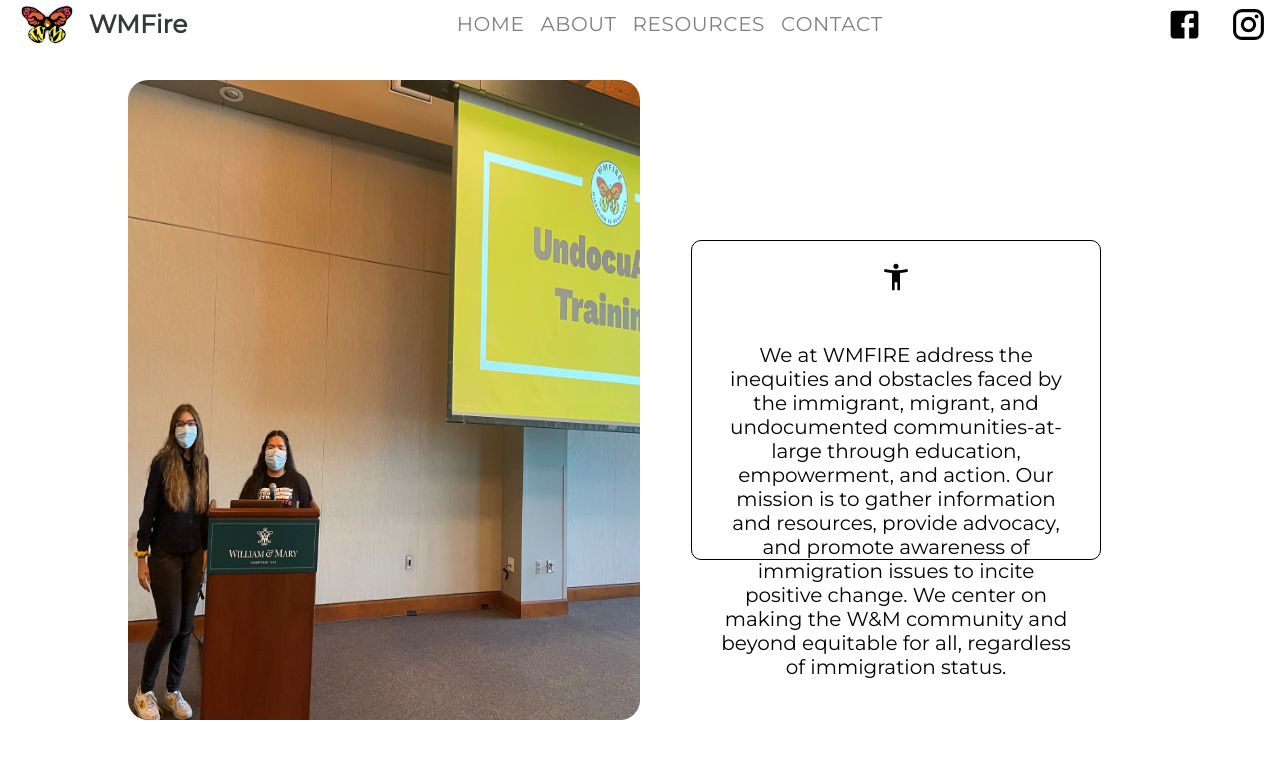
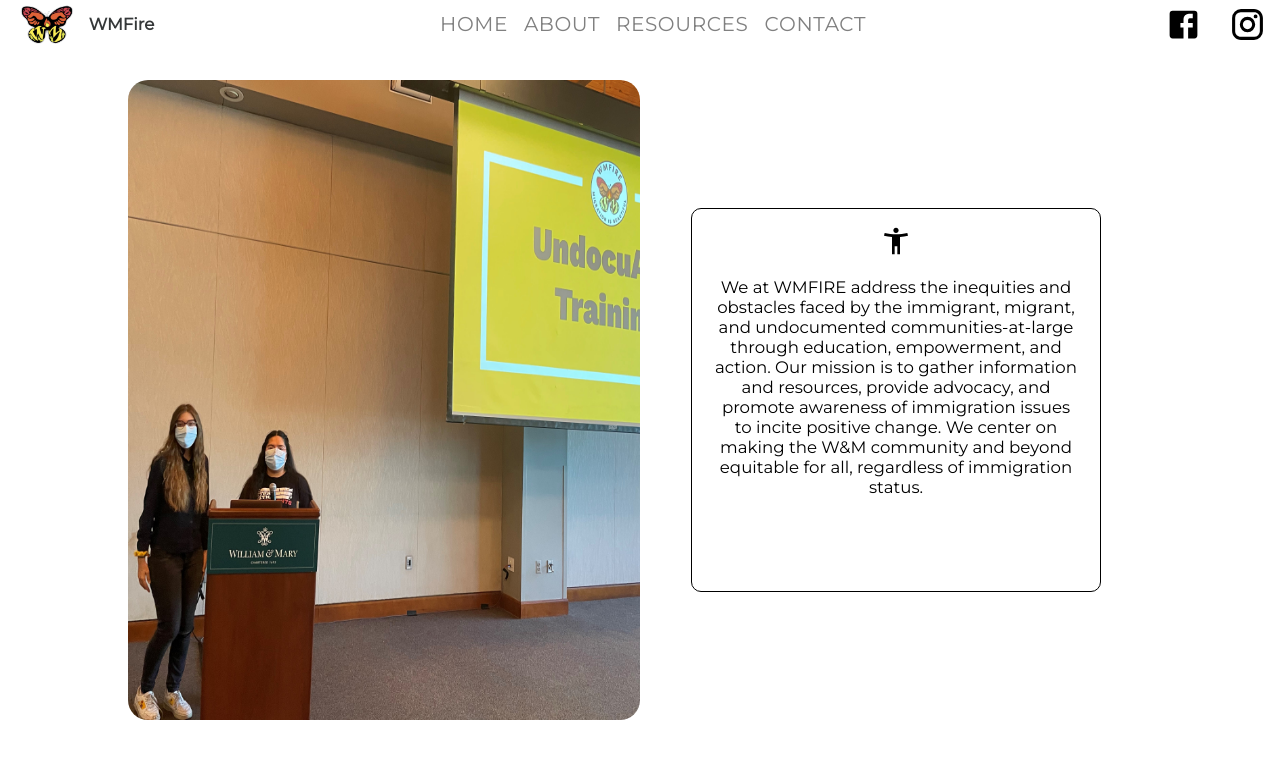
Before and after one commit to kaitlinnnn/wmfire, a Next.js app: page / in a window 1280 px wide. Shown: the top 758 px of the page. Built offline with nearby package versions, Linux system fonts and the light colour scheme.

Commit message:
fixed overflowing text

```diff
--- a/pages/index.tsx
+++ b/pages/index.tsx
@@ -46,6 +46,7 @@
                     </div>
 
                     <div className={styles.missionStatement}>
+                        <div className={styles.smallMissionStatement}>
                             <p><AccessibilityNewIcon sx={{ fontSize: "32px" }} /></p>
                             <p className={styles.statementText}>
                                 We at WMFIRE address the inequities and obstacles faced by the immigrant,
@@ -57,6 +58,7 @@
                             </p>
                         </div>
                     </div>
+                </div>
             </main>
 
         </div>
--- a/styles/Home.module.css
+++ b/styles/Home.module.css
@@ -25,6 +25,7 @@
 }
 
 .topBar {
+    font-size: 1.3vw;
     display: flex;
     flex-direction: "row";
     align-items: center;
@@ -49,7 +50,6 @@
     font-style: normal;
     font-weight: 700;
     line-height: 30px;
-    font-size: 25px;
     color: #353839;
 }
 
@@ -80,13 +80,21 @@
     border: 1px solid black;
     border-radius: 10px;
     font-family: "Montserrat";
-    font-size: 20px;
     text-align: center;
     margin: auto;
-    height: 50%;
+    height: 60%;
     width: 40%;
 }
 
+.smallMissionStatement {
+    text-align: center;
+    margin: auto;
+    height: 90%;
+    width: 90%;
+}
+
 .statementText {
-    padding: 25px;
+    font-family: "Montserrat";
+    font-size: 1.3vw;
+    margin: auto;
 }
```
Lines whose indentation alone changed are shown as unchanged.
